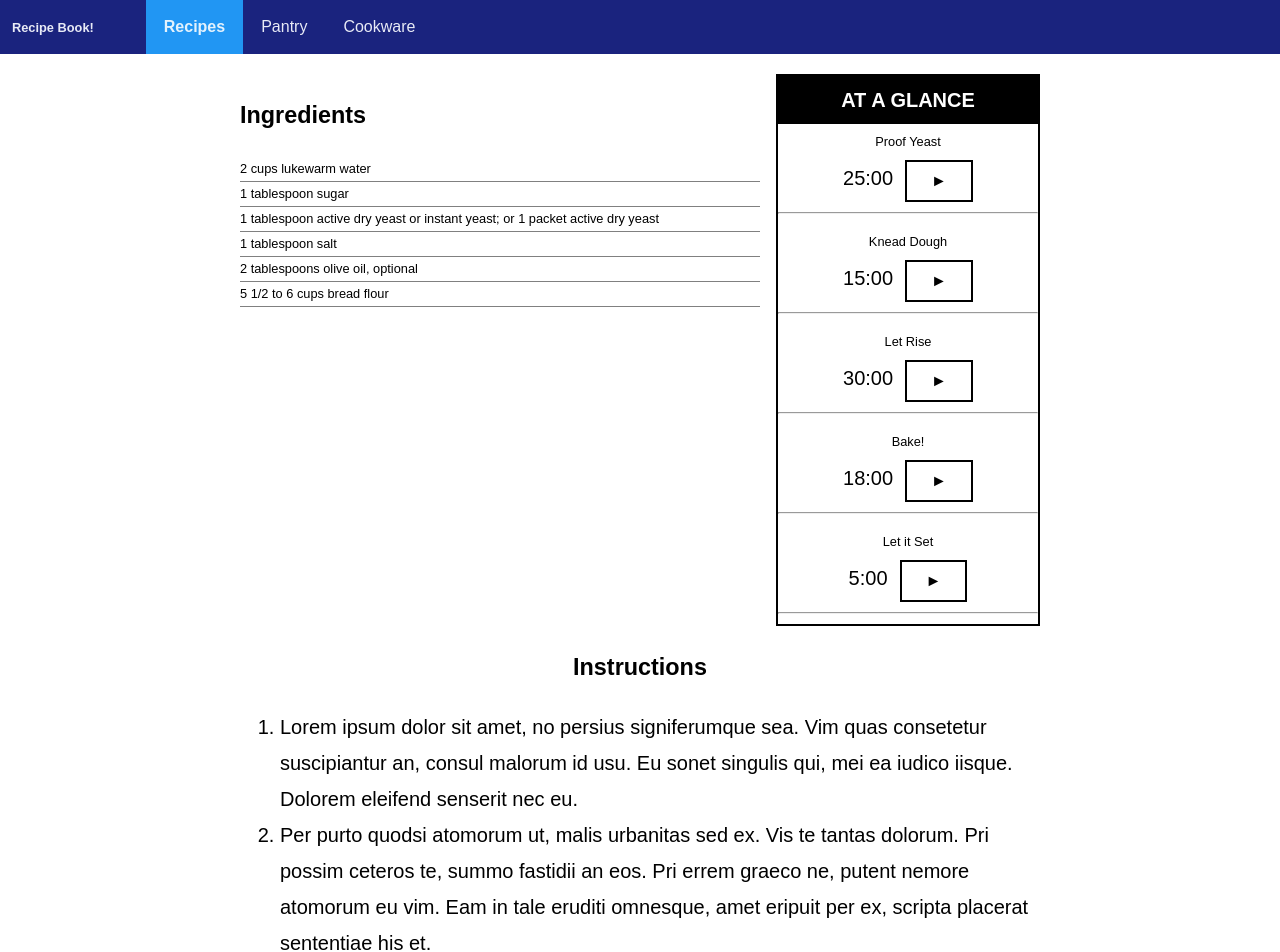
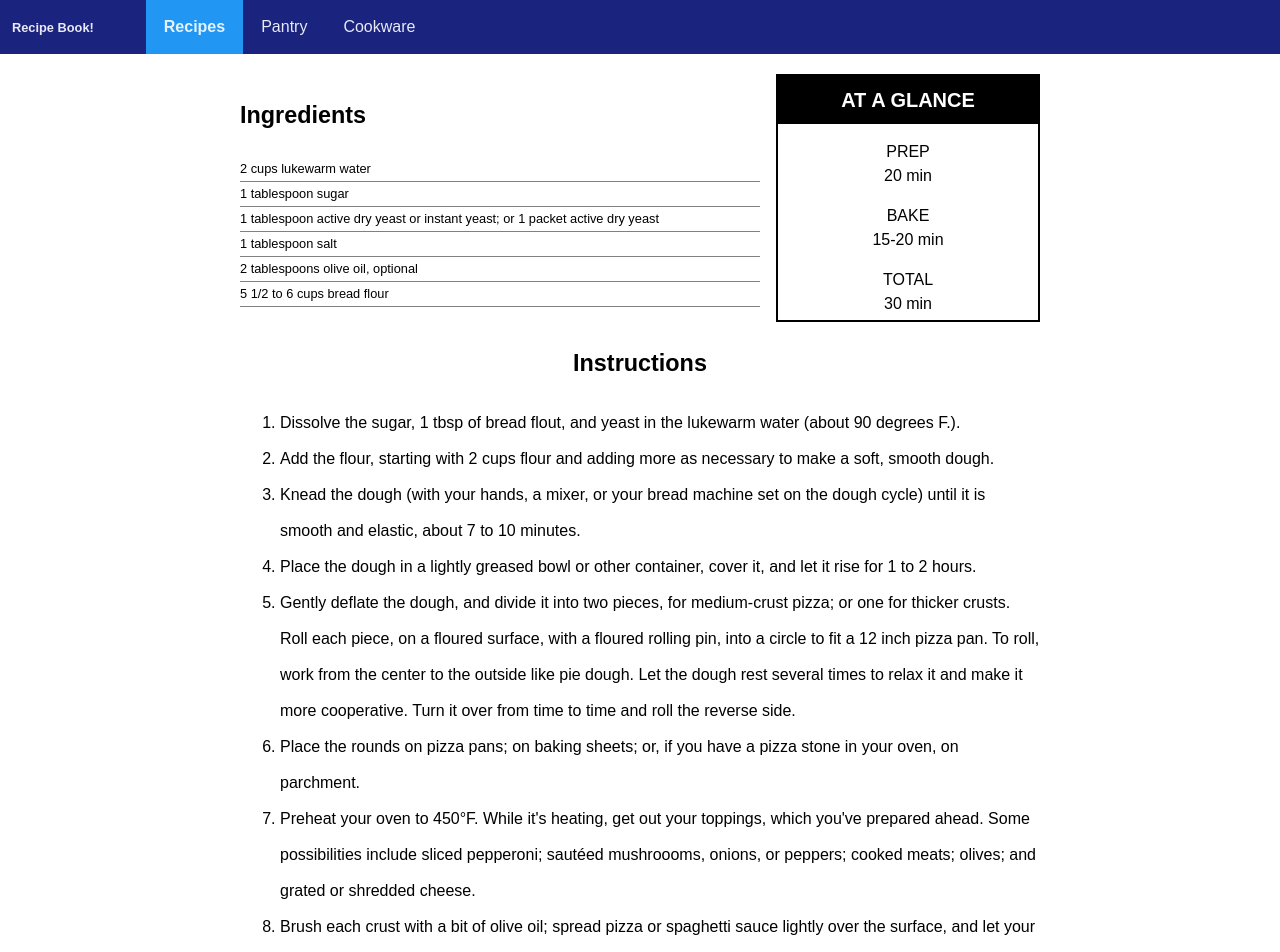
Before and after one commit to dsdemaria/recipe, a React (Create React App) app: page / in a window 1280 px wide. Shown: the top 952 px of the page. Built offline with nearby package versions, Linux system fonts and the light colour scheme.

Commit message:
reconfigured instructions

```diff
--- a/src/components/AtAGlance.js
+++ b/src/components/AtAGlance.js
@@ -1,6 +1,6 @@
 import React, { Component } from 'react';
 import Radium from 'radium';
-import Timer from './Timer';
+import Description from './Description';
 
 const styles = {
   title: {
@@ -23,11 +23,9 @@ export default class AtAGlance extends Component {
     return (
       <div style={styles.wrapper}>
         <p style={styles.title}>At a glance</p>
-        <Timer title={'Proof Yeast'} seconds={1500} />
-        <Timer title={'Knead Dough'} seconds={60*15} />
-        <Timer title={'Let Rise'} seconds={60*30} />
-        <Timer title={'Bake!'} seconds={60*18} />
-        <Timer title={'Let it Set'} seconds={60*5} />
+        <Description step={`prep`} time={`20 min`} />
+        <Description step={`bake`} time={`15-20 min`} />
+        <Description step={`total`} time={`30 min`} />
       </div>
     );
   }
--- /dev/null
+++ b/src/components/Description.js
@@ -0,0 +1,28 @@
+import React from 'react';
+import Radium from 'radium';
+
+const styles = {
+  wrapper: {
+    display: 'flex',
+    flexDirection: 'column',
+    textAlign: 'center',
+    fontSize: '1rem',
+    marginBottom: '.25rem',
+    lineHeight: '1.5rem',
+  },
+  step: {
+    textTransform: 'uppercase',
+  },
+  time: {
+    margin: '0',
+  }
+}
+
+const Description = ({ step, time }) => (
+  <dl style={styles.wrapper}>
+    <dt style={styles.step}>{step}</dt>
+    <dd style={styles.time}>{time}</dd>
+  </dl>
+)
+
+export default Radium(Description);
--- a/src/components/Instructions.js
+++ b/src/components/Instructions.js
@@ -4,18 +4,27 @@ import Radium from 'radium';
 const styles = {
   h3: {
     textAlign: 'center',
+  },
+  ol: {
+    fontSize: '1rem',
   }
 }
 
 const Instructions = (props) => (
   <div>
     <h3 style={styles.h3}>Instructions</h3>
-    <ol>
-      <li>Lorem ipsum dolor sit amet, no persius signiferumque sea. Vim quas consetetur suscipiantur an, consul malorum id usu. Eu sonet singulis qui, mei ea iudico iisque. Dolorem eleifend senserit nec eu.</li>
-      <li>Per purto quodsi atomorum ut, malis urbanitas sed ex. Vis te tantas dolorum. Pri possim ceteros te, summo fastidii an eos. Pri errem graeco ne, putent nemore atomorum eu vim. Eam in tale eruditi omnesque, amet eripuit per ex, scripta placerat sententiae his et.</li>
-      <li>Ei usu luptatum necessitatibus. Meis minim primis pri at, vix agam aliquid intellegam ei. Eam te eruditi denique principes. Mei diam autem ut. Brute ceteros te qui, et vim albucius voluptaria sententiae, audiam tritani maiestatis eu quo. Doctus saperet meliore ea mel, case laudem partiendo usu ad.</li>
-      <li>Ex dicat animal dolorum eos. Ad eos suas debet volutpat, his eu regione denique insolens. Est ea amet ubique, cum purto possit id. Error tantas corpora sed ad, vel te nisl sale adipiscing.</li>
-      <li>Pro ei inani laboramus. Ridens melius vulputate cum eu, ius inermis luptatum molestiae ne. At has partem putent, est ad vocibus deserunt, agam atqui ius eu. Nam ut quot meis utinam, pri ceteros facilisis expetenda no. Ut mea inermis maiorum efficiendi, ius meis noster in, cu duo appareat contentiones.</li>
+    <ol style={styles.ol}>
+      <li>Dissolve the sugar, 1 tbsp of bread flout, and yeast in the lukewarm water (about 90 degrees F.).</li>
+      <li>Add the flour, starting with 2  cups flour and adding more as necessary to make a soft, smooth dough.</li>
+      <li>Knead the dough (with your hands, a mixer, or your bread machine set on the dough cycle) until it is smooth and elastic, about 7 to 10 minutes.</li>
+      <li>Place the dough in a lightly greased bowl or other container, cover it, and let it rise for 1 to 2 hours.</li>
+      <li>Gently deflate the dough, and divide it into two pieces, for medium-crust pizza; or one for thicker crusts. Roll each piece, on a floured surface, with a floured rolling pin, into a circle to fit a 12 inch pizza pan. To roll, work from the center to the outside like pie dough. Let the dough rest several times to relax it and make it more cooperative. Turn it over from time to time and roll the reverse side.</li>
+      <li>Place the rounds on pizza pans; on baking sheets; or, if you have a pizza stone in your oven, on parchment.</li>
+      <li>Preheat your oven to 450°F. While it's heating, get out your toppings, which you've prepared ahead. Some possibilities include sliced pepperoni; sautéed mushroooms, onions, or peppers; cooked meats; olives; and grated or shredded cheese.</li>
+      <li>Brush each crust with a bit of olive oil; spread pizza or spaghetti sauce lightly over the surface, and let your guests add their favorite toppings. Sprinkle the top with grated cheese.</li>
+      <li>Bake the pizzas for 15 to 20 minutes, until they are golden brown, the toppings are hot and bubbly, and the cheese is melted. Remove the pizzas from the oven.</li>
+      <li>Immediately transfer pizzas to a cooling rack, so their bottoms do not get soggy. After about 10 minutes (to allow the toppings to set), slice and serve; a pair of scissors is a great cutting tool.</li>
+      <li>Yield: 1-2 pizzas, 3-4 servings.</li>
     </ol>
   </div>
 )
```
